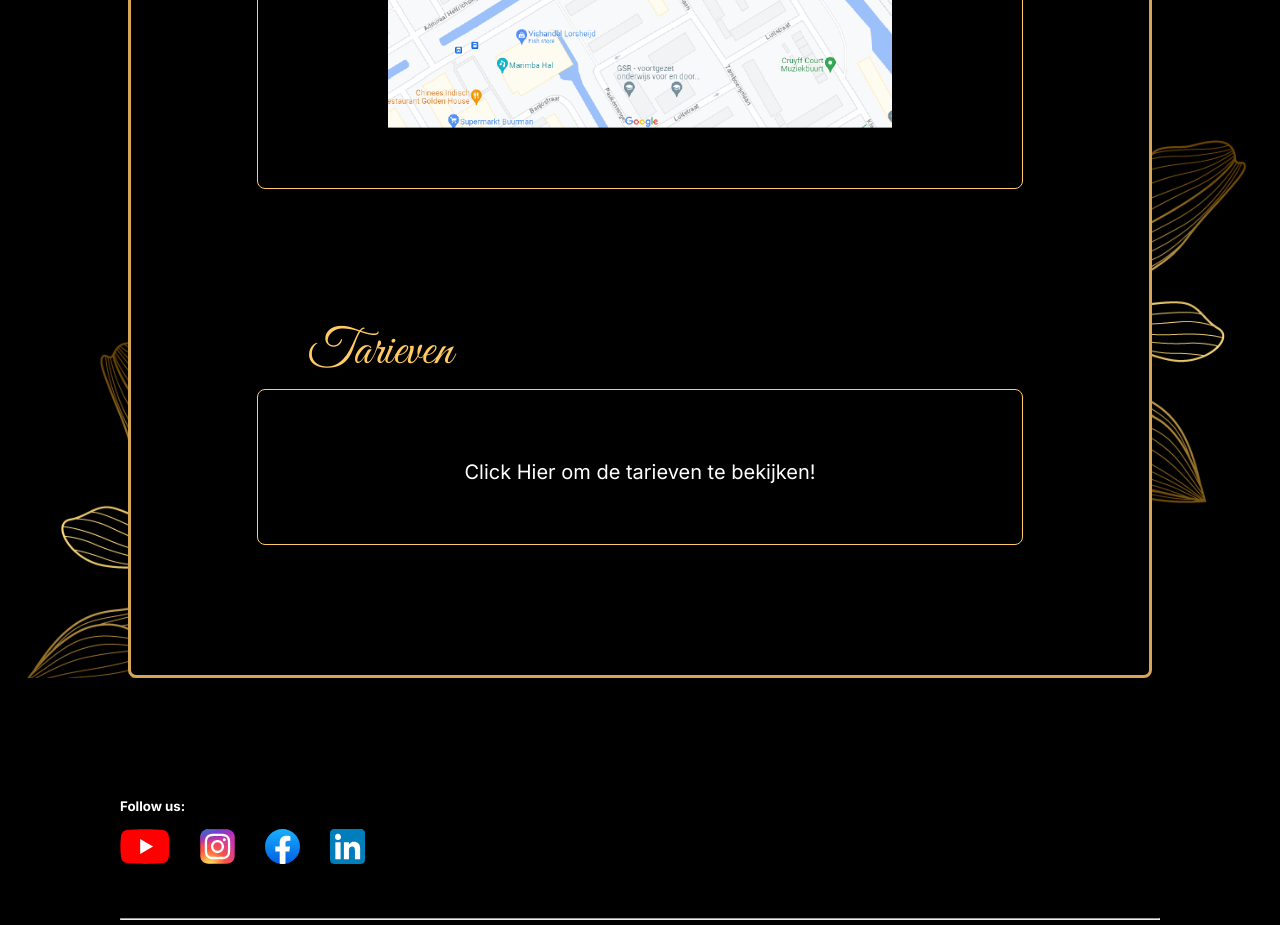
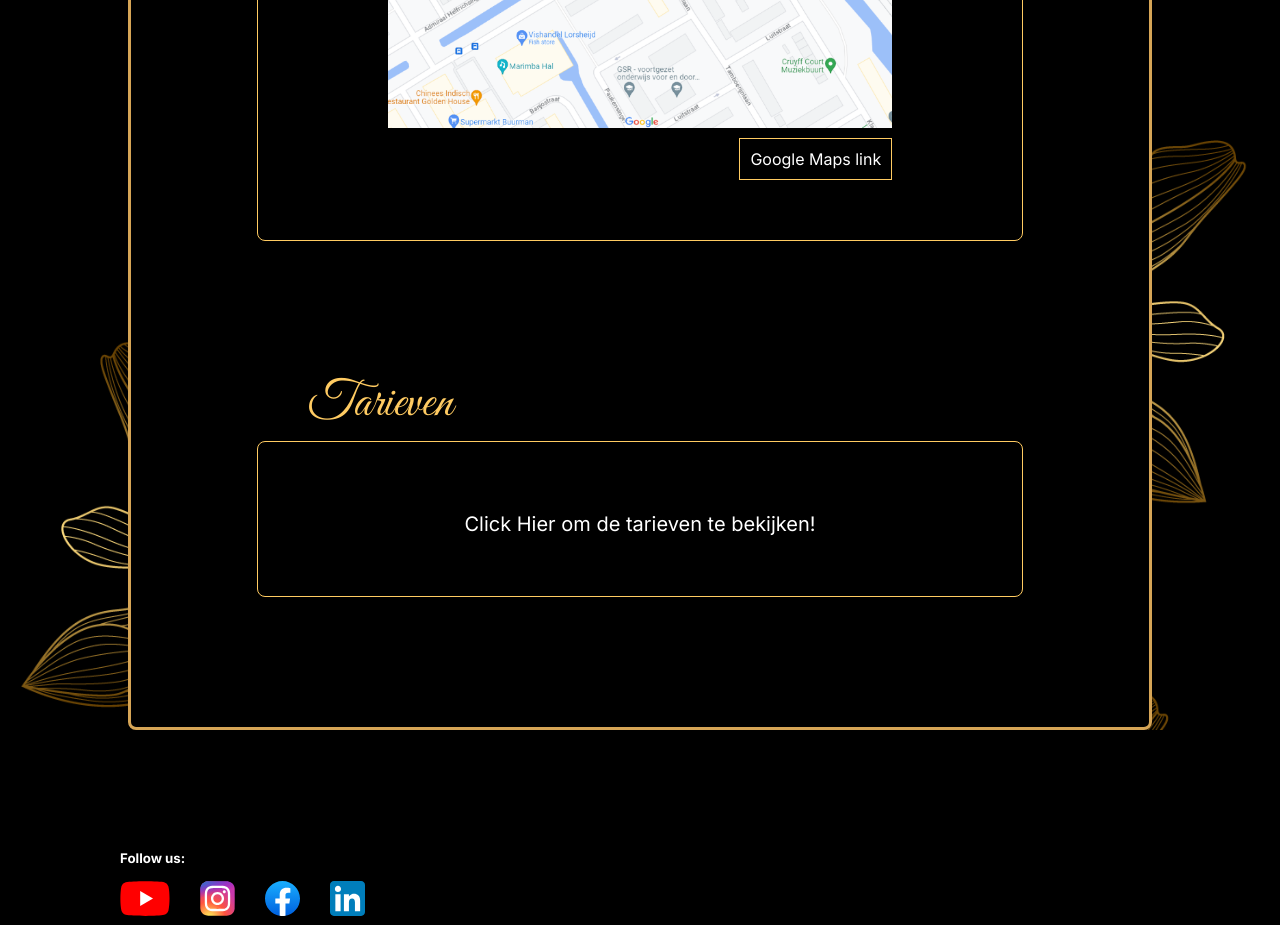
Before and after one commit to Erikku87/belleza, a Next.js app: page / in a window 1280 px wide. Shown: the part 4160-5085 px from the top of the page. Built offline with nearby package versions, Linux system fonts and the light colour scheme.

Commit message:
update info

```diff
--- a/src/app/components/info.tsx
+++ b/src/app/components/info.tsx
@@ -57,7 +57,7 @@ const Info = () => {
           <br />
           <div className={styles.googleMaps}>
             <Image
-              className={styles.mainLogo}
+              className={styles.googlemapsImage}
               id="logo"
               src="/googlemaps.png"
               alt="404"
@@ -66,6 +66,14 @@ const Info = () => {
               objectPosition="center"
             />
           </div>
+          <div className={styles.googleMapsLink}>
+            <a
+              target="blank_"
+              href="https://www.google.com/maps/place/Admiraal+Helfrichsingel+1,+2287+TA+Rijswijk/@52.0344981,4.320504,17z/data=!3m1!4b1!4m6!3m5!1s0x47c5b69ba6fa2af9:0x2d073c1eab83e1f0!8m2!3d52.0344981!4d4.3230789!16s%2Fg%2F11c2fksy_0?entry=ttu"
+            >
+              Google Maps link
+            </a>
+          </div>
         </div>
       </div>
     </div>
--- a/src/app/styles/details.module.css
+++ b/src/app/styles/details.module.css
@@ -47,7 +47,26 @@
   align-items: center;
   width: 25%;
 }
+.googlemapsImage{
+  transition: all 3s;
 
+}
+.googleMapsLink{
+  width:100%;
+  display: flex;
+  justify-content: flex-end;
+
+
+}
+.googleMapsLink a{
+  margin-top:10px;
+  padding:10px;
+  border: 1px solid #ffcb62;
+}
+.googlemapsImage:hover {
+  transform: scale(2.2);
+  transition: all 8s;
+}
 .detailsTabelHeading {
   margin-bottom: 20px;
   padding: 20px 30px;
```
Also changed, not shown: public/googlemaps.png.
